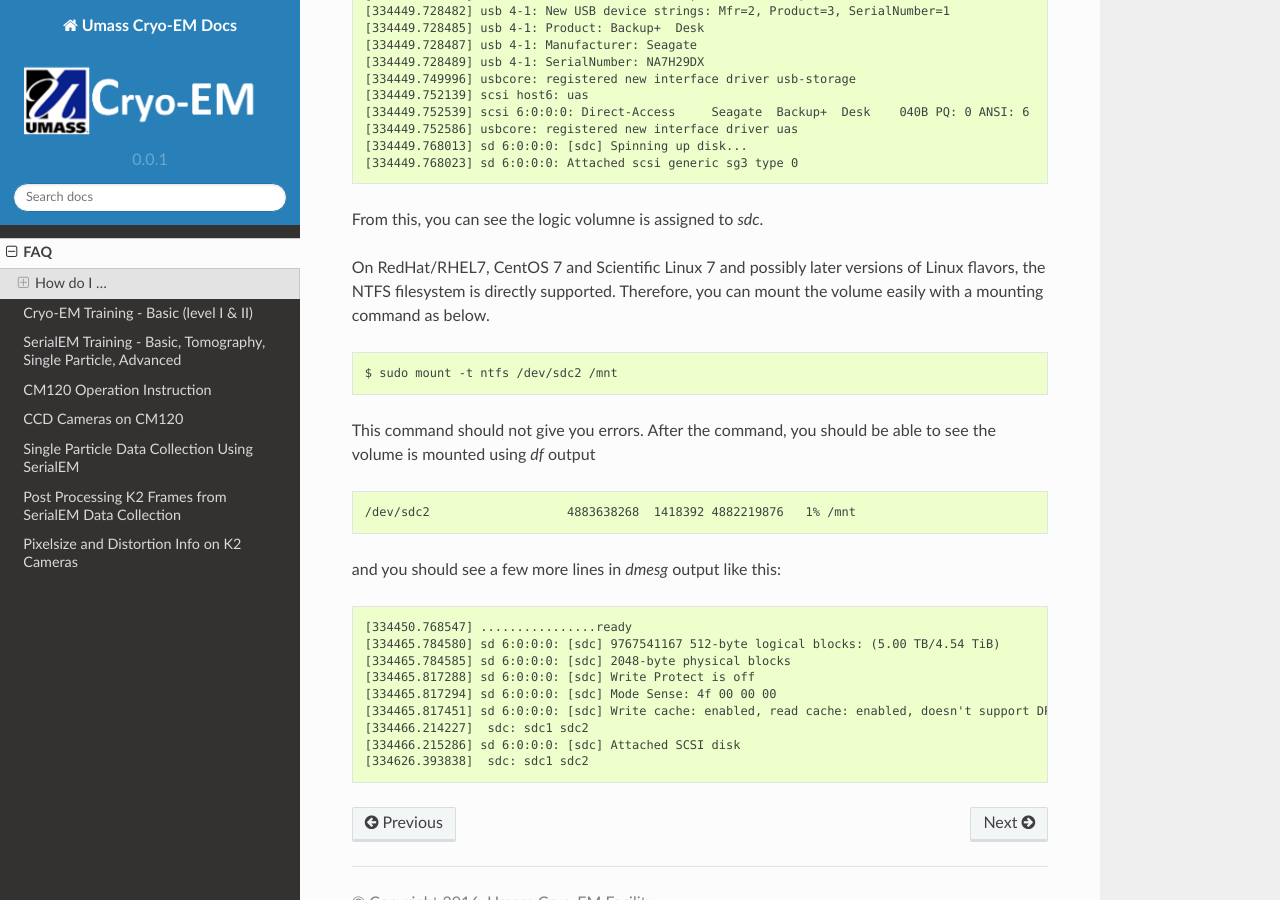
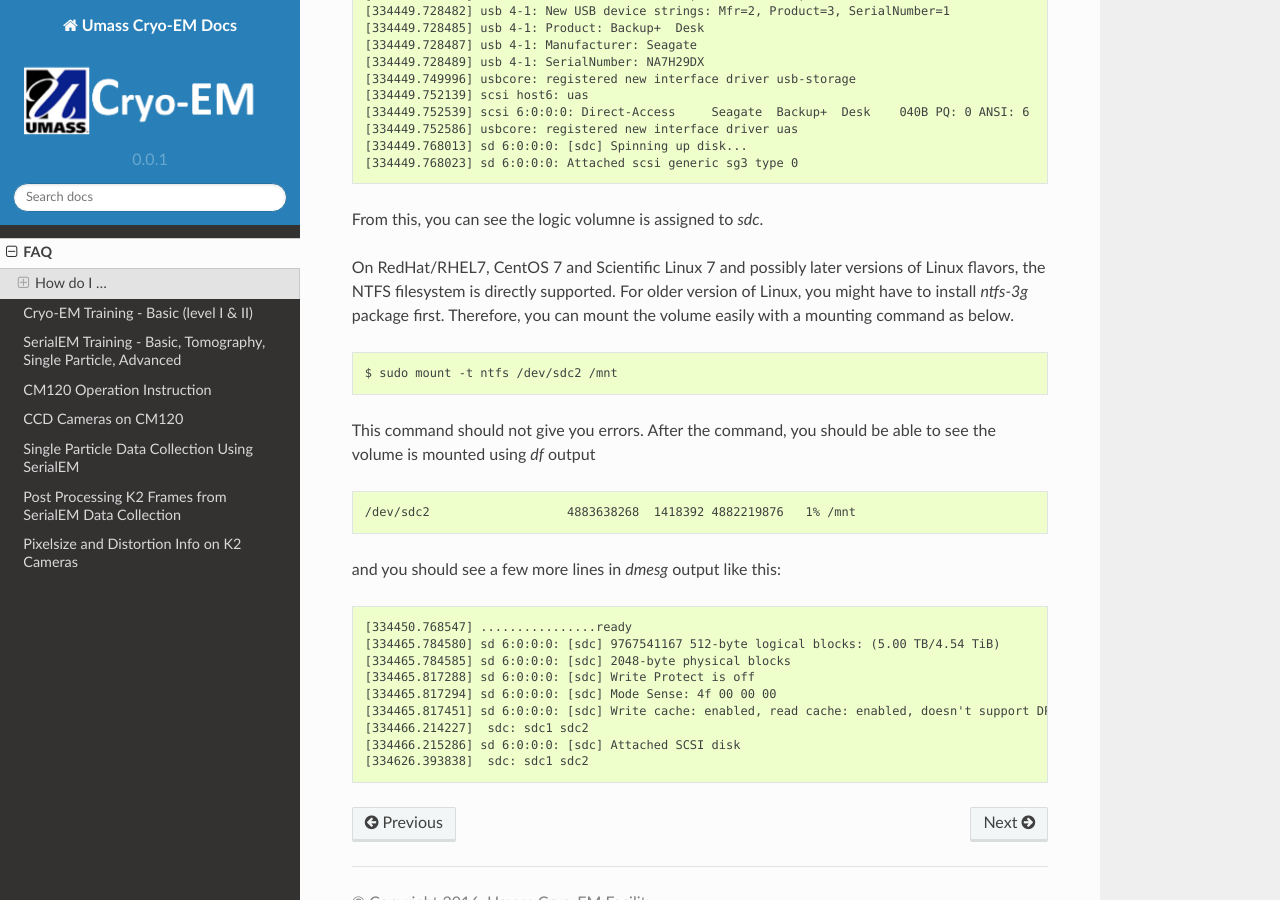
Before and after one commit to xuchen66/sphinx-emdocs, a Sphinx documentation site: the page built from source/cryo-em_faq.rst, in a window 1280 px wide and 900 px high, scrolled down 1079 px. Built offline with Sphinx 7.4.7 and the Read the Docs theme 2.0.0, drawn with Linux system fonts in a browser that asks for light colours; pages that are not in the unit, such as notebooks, are missing from menus.

Commit message:
Update cryo-em_faq.rst

```diff
--- a/source/cryo-em_faq.rst
+++ b/source/cryo-em_faq.rst
@@ -55,7 +55,7 @@ After plugging the hard drive to USB port (USB3 preferred) on Linux computer, yo
 
 From this, you can see the logic volumne is assigned to *sdc*.
 
-On RedHat/RHEL7, CentOS 7 and Scientific Linux 7 and possibly later versions of Linux flavors, the NTFS filesystem is directly supported. Therefore, you can mount the volume easily with a mounting command as below.
+On RedHat/RHEL7, CentOS 7 and Scientific Linux 7 and possibly later versions of Linux flavors, the NTFS filesystem is directly supported. For older version of Linux, you might have to install *ntfs-3g* package first. Therefore, you can mount the volume easily with a mounting command as below.
 
 .. code-block:: none
 
```
